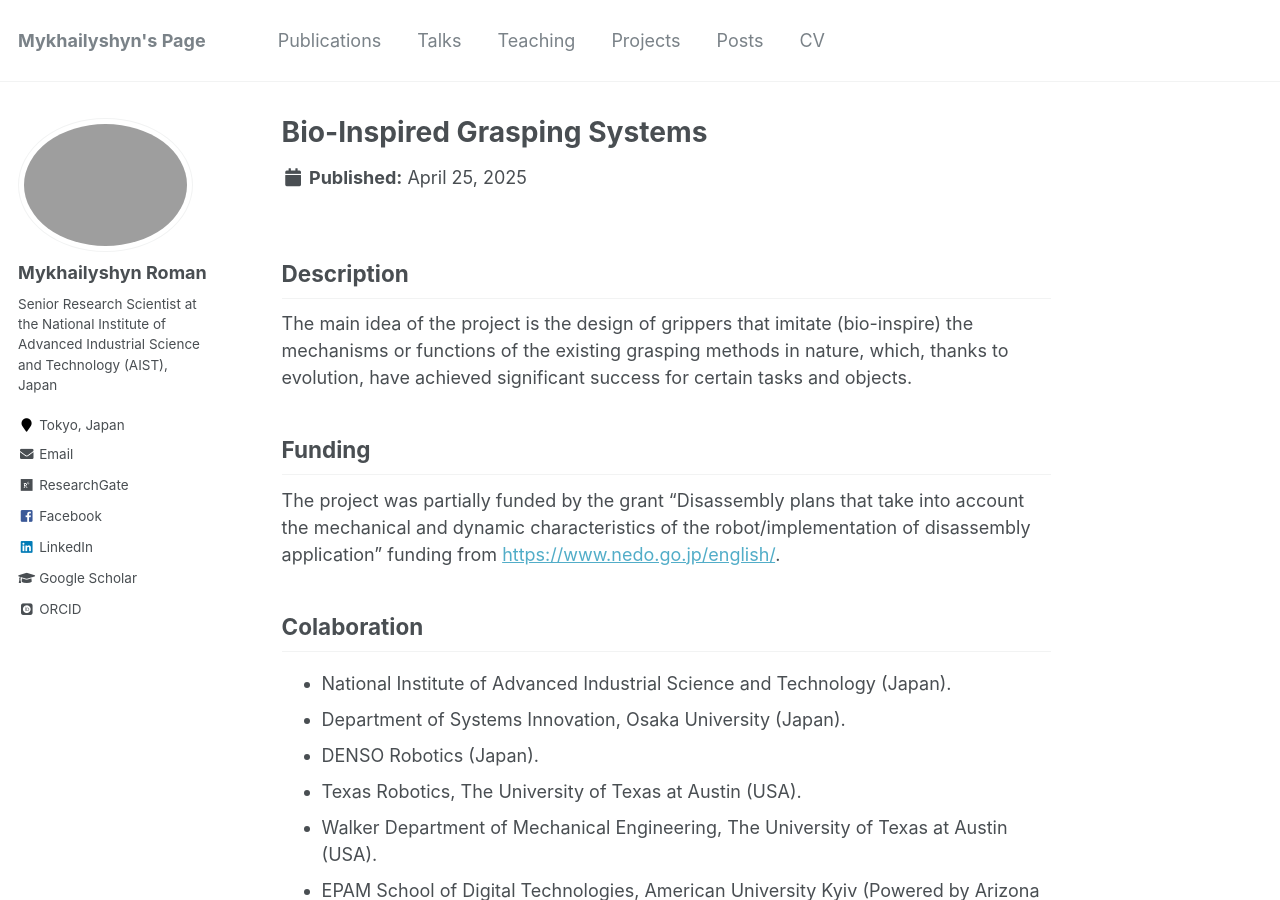
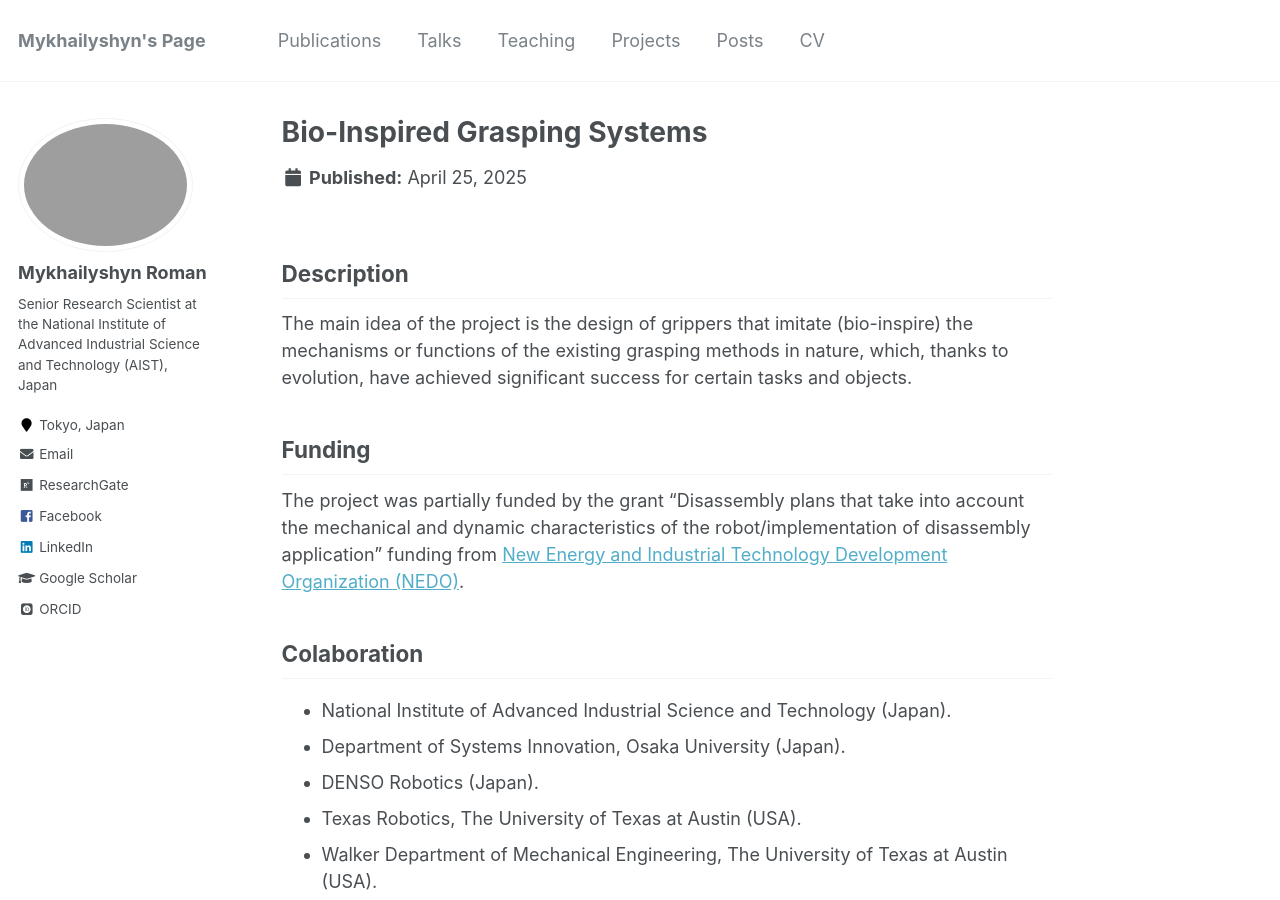
Before and after one commit to RomanMykhailyshyn/RomanMykhailyshyn.github.io, a Jekyll site: the page built from _portfolio/portfolio-3.md, in a window 1280 px wide and 900 px high. Built offline with Jekyll 4.4.1, drawn with Linux system fonts in a browser that asks for light colours; some web fonts are replaced.

Commit message:
Update portfolio-3.md

```diff
--- a/_portfolio/portfolio-3.md
+++ b/_portfolio/portfolio-3.md
@@ -7,7 +7,7 @@ collection: portfolio
 The main idea of the project is the design of grippers that imitate (bio-inspire) the mechanisms or functions of the existing grasping methods in nature, which, thanks to evolution, have achieved significant success for certain tasks and objects.
 
 ## Funding
-The project was partially funded by the grant "Disassembly plans that take into account the mechanical and dynamic characteristics of the robot/implementation of disassembly application" funding from [https://www.nedo.go.jp/english/](New Energy and Industrial Technology Development Organization NEDO).
+The project was partially funded by the grant "Disassembly plans that take into account the mechanical and dynamic characteristics of the robot/implementation of disassembly application" funding from [New Energy and Industrial Technology Development Organization (NEDO)](https://www.nedo.go.jp/english/).
 
 ## Colaboration
 * National Institute of Advanced Industrial Science and Technology (Japan).
```
